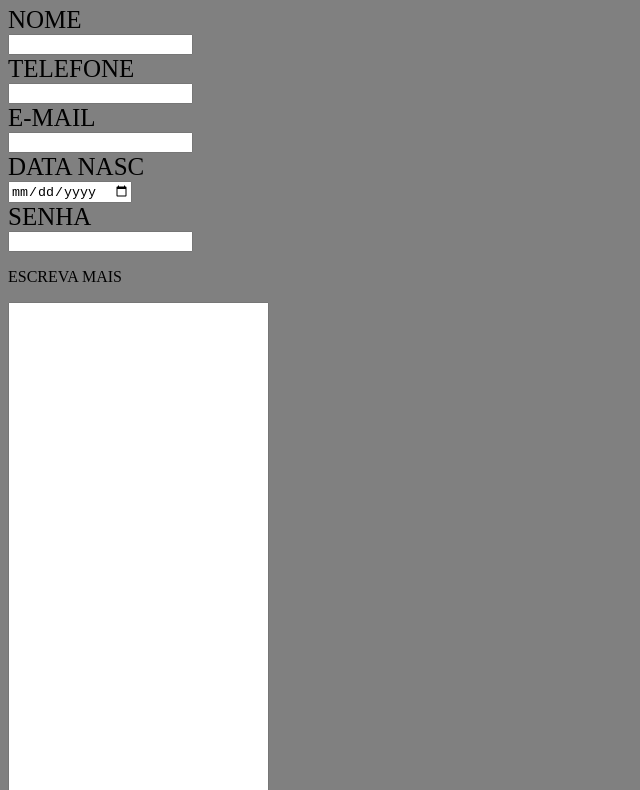
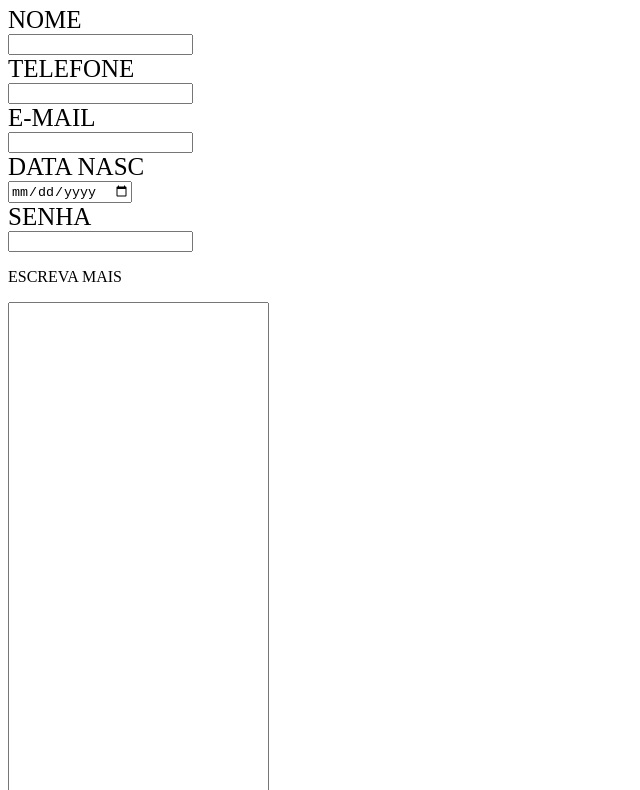
Before and after one commit to raianeantunes/formulario, a plain HTML site: page index.html in a window 1280 px wide. Shown: the part 60-850 px from the top of the page, without its empty margins (0-640 px from the left). Drawn offline with Linux system fonts and the light colour scheme.

Commit message:
Update style.css

```diff
--- a/style.css
+++ b/style.css
@@ -1,5 +1,5 @@
 body{
-  background:grey;
+  background:lilac;
 }
 form label{
 
```
